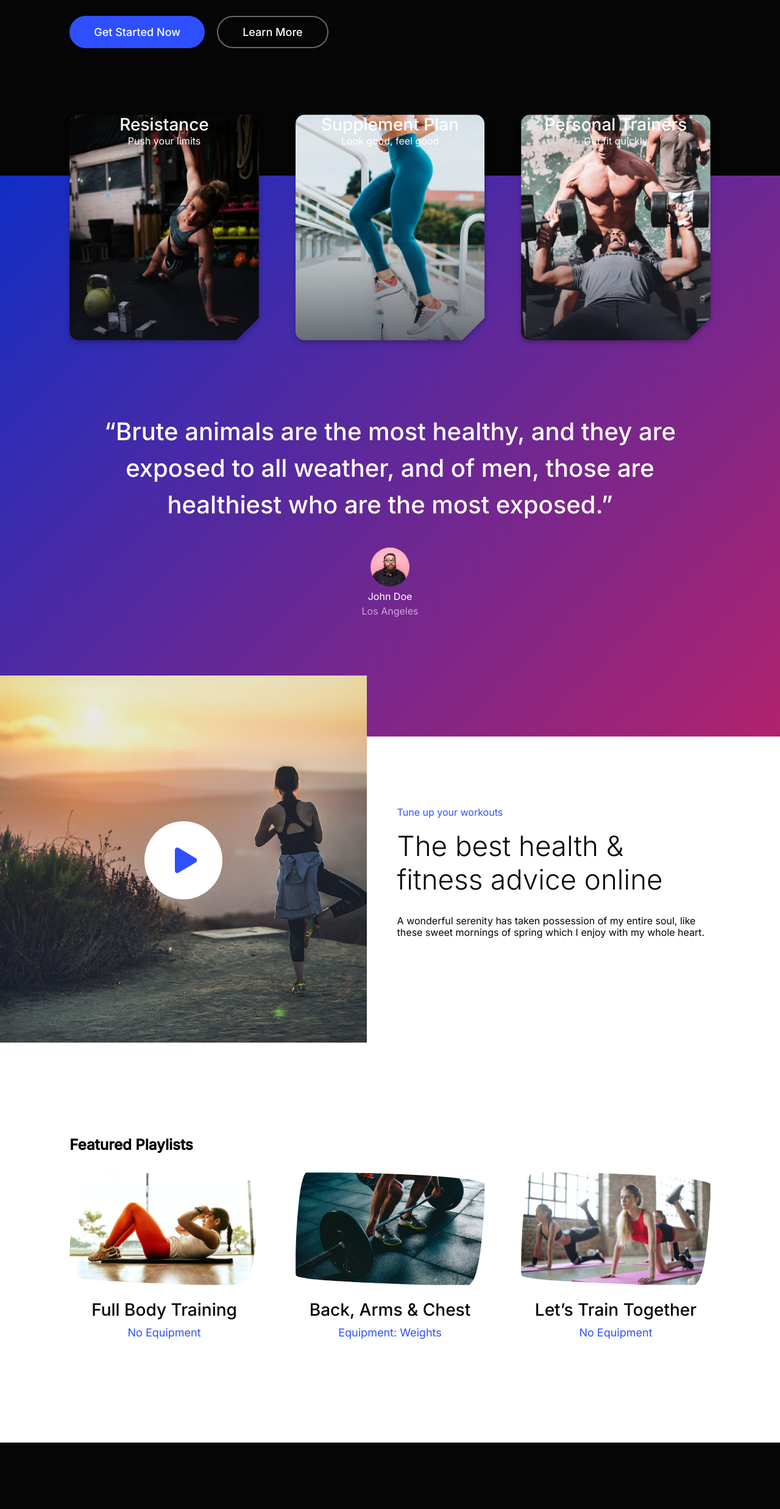
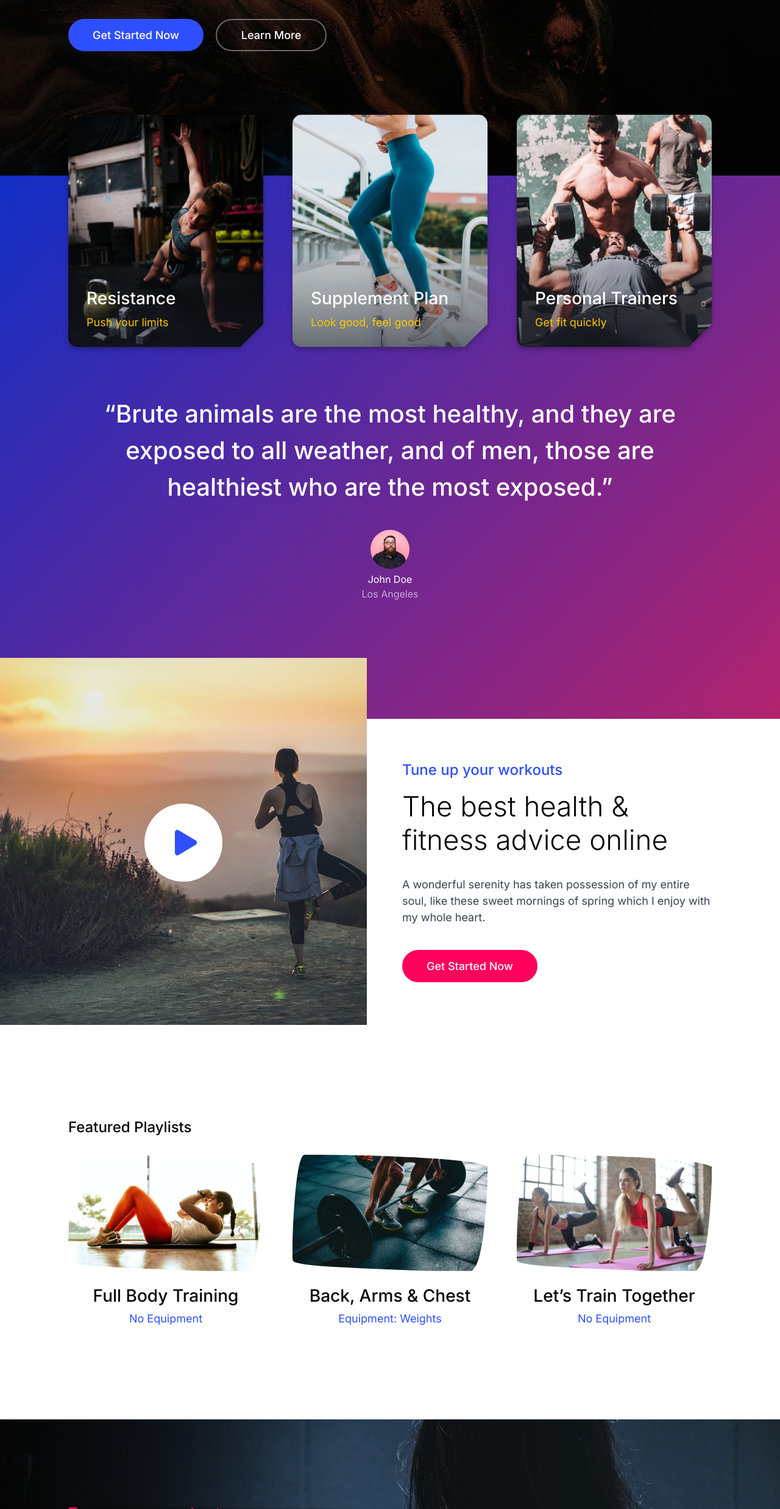
Before and after one commit to rafaelducati/bs-getfit-challenge, a plain HTML site: page index.html in a window 1280 px wide. Shown: the part 325-2800 px from the top of the page at 61% size. Drawn offline with Linux system fonts and the light colour scheme.

Commit message:
Updated cards animations

```diff
--- a/assets/css/style.css
+++ b/assets/css/style.css
@@ -109,8 +109,9 @@ input {
 	--color-yellow: #FFC700;
     --color-black: #050505;
     --color-white: #FFFFFF;
+    --color-text: #394356;
 
-	--spacing--side: calc(150 / 1680 * 100vw);
+	--spacing--side: 8.75vw;
 }
 html, body{
 	width: 100vw;
@@ -155,25 +156,24 @@ a:focus{
 }
 
 
-.button{
+.button {
 	font-size: 18px;
 	font-weight: 500;
 	padding: 16px 40px;
 	border-radius: 30px;
 	display: inline-block;
 	background-color: var(--color-blue);
-	/* transition: border-radius 0.2s ease-out; */
   text-decoration: none;
   width: 100%;
 
 }
 
-.button__primary {
+.button {
   overflow: hidden;
   position: relative;
 }
 
-.button__primary:after {
+.button:after {
   background: #fff;
   content: "";
   height: 155px;
@@ -187,10 +187,30 @@ a:focus{
   opacity: 0.25;
 }
 
-.button__primary:hover {
+.button__secondary{
+	padding: 14px 40px;
+	border: 2px solid rgba(255, 255, 255, 0.4);
+	background-color: transparent;
+    transition: 0.3s;
+}
+.button__tertiary{
+	background-color: var(--color-pink);
+    transition: 0.3s;
+}
+
+.button:hover {
     background: linear-gradient(-225deg, #112EC5 0%, #D92057 125%);
 }
-.button__primary:hover:after {
+
+.button__secondary:hover {
+    background-color: var(--color-pink);
+}
+
+.button__tertiary:hover {
+    background-color: var(--color-blue);
+}
+
+.button:hover:after {
   left: 120%;
   transition: all 550ms cubic-bezier(0.19, 1, 0.22, 1);
 }
@@ -200,16 +220,13 @@ a:focus{
   font-size: 16px;
 }
 
+.button__secondary-span,
+.button__tertiary-span {
+    font-size: 18px;
+}
 
-.button-secondary{
-	padding: 14px 40px;
-	border: 2px solid rgba(255, 255, 255, 0.4);
 
-	background-color: transparent;
-}
-.button-alt{
-	background-color: var(--color-pink);
-}
+
 .container{
 	padding: 0 var(--spacing--side);
 }
@@ -316,6 +333,7 @@ a:focus{
 	transition: width 0.2s ease-out;
 	background-color: var(--color-blue);
 }
+
 .header__link:hover:after{
 	width: calc(100% - 38px);
 }
@@ -323,9 +341,11 @@ a:focus{
 .header__link.button:after{
 	content: none;
 }
+
 .header__close{
 	display: none;
 }
+
 .header__nav--open .header__close{
 	display: block;
 	position: absolute;
@@ -355,7 +375,7 @@ a:focus{
     top: 0;
     width: 100%;
     height: 100%;
-  background: url('images/banner.jpg') no-repeat center center;
+    background: url('../img/banner.jpg') no-repeat center center;
     background-size: cover;
     animation: pulse 20s ease;
 }
@@ -368,9 +388,6 @@ a:focus{
 }
 
 .banner__subtitle {
-    font-size: 20px;
-	font-weight: 500;
-	color: var(--color-pink);
     animation: 1s ease 0.5s both fromLeft;
 }
 
@@ -382,7 +399,7 @@ a:focus{
     animation: 1s ease 1s both fromBottom;
 }
 
-.banner__button-secondary {
+.banner__button__secondary {
     animation: 1s ease 1.25s both fromBottom;
     margin-left: 20px;
 }
@@ -391,19 +408,21 @@ a:focus{
     display: flex;
     align-items: center;
 }
-/*--------------------------------------------------------------
-# Features
---------------------------------------------------------------*/
-.features-and-quote{
+
+/* Features */
+
+.features {
 	background: linear-gradient(-225deg, #112EC5 0%, #D92057 125%);
 	padding-bottom: 180px;
 	text-align: center;
 }
-.features{
-	display: inline-block;
-	margin: -100px 0 60px 0;
+.features__container {
+	margin: 0 0 80px 0;
+    display: grid;
+    grid-template-columns: repeat(1, 1fr);
+    grid-gap: 3.75vw;
 }
-.feature{
+.features__item {
 	flex: 1;
 	position: relative;
 	border-radius: 15px;
@@ -412,28 +431,28 @@ a:focus{
 	filter: drop-shadow(0 4px 4px rgba(0, 0, 0, 0.25));
 }
 
-.feature.loaded:nth-child(1) {
+.features__item.loaded:nth-child(1) {
     animation: 0.5s ease 1s both fromBottom;
 }
-.feature.loaded:nth-child(2){
+.features__item.loaded:nth-child(2){
 	animation: 0.5s ease 1.25s both fromBottom;
 }
-.feature.loaded:nth-child(3){
+.features__item.loaded:nth-child(3){
 	animation: 0.5s ease 1.5s both fromBottom;
 }
-.feature.hidden{
+.features__item.hidden{
 	opacity: 0;
 }
-.feature-inner{
+.features__inner{
 	overflow: hidden;
 	clip-path: polygon(100% 0, 100% 90%, 88% 100%, 0 100%, 0 0);
 }
 
-.feature img{
+.features__image{
 	display: block;
 }
 
-.feature .overlay{
+.features__overlay{
 	position: absolute;
 	top: 0;
 	left: 0;
@@ -441,17 +460,16 @@ a:focus{
 	height: 100%;
 	background: linear-gradient(rgba(22, 26, 37, 0) 50%, rgba(22, 26, 37, 0.6));
 }
-.feature .workouts__content{
+.features__content{
 	text-align: left;
-
 	position: absolute;
 	bottom: 30px;
 	left: 30px;
 }
-.feature .workouts__content h3{
+.features__title {
 	margin-bottom: 0.4em;
 }
-.feature .workouts__content span{
+.features__text {
 	font-size: 18px;
 	color: var(--color-yellow);
 }
@@ -471,6 +489,7 @@ a:focus{
 
 .quote__text.hidden {
     opacity: 0;
+    line-height: 1em;
 }
 
 .quote__text{
@@ -480,7 +499,7 @@ a:focus{
 }
 
 .quote__text.loaded {
-    animation: 1.25s fromTop ease-in-out;
+    animation: 1.25s fromTop ease both;
 }
 
 .quote__card.hidden {
@@ -488,7 +507,7 @@ a:focus{
 }
 
 .quote__card.loaded {
-    animation: 1s fromTop 0.25s ease-in-out both;
+    animation: 1s fromTop 0.25s ease both;
 }
 
 .quote__image {
@@ -538,11 +557,19 @@ a:focus{
 .workouts__video-play-button {
 	max-width: 128px;
 	height: auto;
-
 	position: absolute;
 	top: 50%;
 	left: 50%;
 	transform: translate(-50%, -50%);
+    transition: opacity 0.5s, transform 0.5s;
+
+
+}
+
+.workouts__video:hover .workouts__video-play-button {
+    opacity: 0.5;
+
+
 }
 .workouts__content{
 	padding: 60px var(--spacing--side) 0 var(--spacing--side);
@@ -556,9 +583,14 @@ a:focus{
 }
 .workouts__subtitle{
 	color: var(--color-blue);
+    font-size: 24px;
+	font-weight: 500;
 }
 .workouts__text{
+    font-size: 18px;
 	margin-bottom: 40px;
+    color: var(--color-text);
+    line-height: 150%;
 }
 
 /* modal */
@@ -613,46 +645,54 @@ a:focus{
 	right: 0;
 }
 
-
 /* Playlist  */
 
 .playlists {
-	padding-bottom: 100px;
 	background-color: var(--color-white);
+}
+
+.playlists__inner {
+    display: grid;
+    grid-template-columns: repeat(1, 1fr);
+    grid-gap: 3.75vw;
+}
+
+.playlists__title-main{
     color: var(--color-black);
+	margin-bottom: 30px;
+    font-weight: 500;
 }
-.playlists__title-main{
+.playlists__item,
+.level {
+	text-align: center;
 	margin-bottom: 30px;
 }
-.playlists__item,
-.level{
-	text-align: center;
-	transition: opacity 0.4s, transform 0.4s;
-	margin-bottom: 30px;
+
+.playlists__item.loaded:nth-child(1) {
+    animation: 0.5s ease both fromBottom;
 }
-.playlists__item.hidden,
-.level.hidden{
+.playlists__item.loaded:nth-child(2){
+	animation: 0.5s ease 0.25s both fromBottom;
+}
+.playlists__item.loaded:nth-child(3){
+	animation: 0.5s ease 0.5s both fromBottom;
+}
+
+.playlists__item.hidden{
 	opacity: 0;
-	transform: translateY(100px);
 }
-.playlists__item:nth-child(2),
-.level:nth-child(2){
-	transition-delay: 0.1s;
-}
-.playlists__item:nth-child(3),
-.level:nth-child(3){
-	transition-delay: 0.2s;
-}
-.playlists svg {
+
+.playlists__clip-path {
 	width: 0;
 	height: 0;
 }
 .playlists__image {
-    -webkit-clip-path: url(#svgPath);
-	clip-path: url(#svgPath);
+    -webkit-clip-path: url(#svgClipPath);
+	clip-path: url(#svgClipPath);
 }
 .playlists__title{
 	margin: 20px 0 10px 0;
+    color: var(--color-black);
 }
 .playlists__text {
 	color: var(--color-blue);
@@ -663,7 +703,7 @@ a:focus{
 
 .subscribe {
 	height: 90vh;
-	background: url('images/subscribe.jpg') no-repeat center center;
+	background: url('../img/subscribe.jpg') no-repeat center center;
 	background-size: cover;
 }
 
@@ -693,10 +733,19 @@ a:focus{
 	justify-content: center;
 }
 .subscribe__text{
+    font-size: 18px;
+    line-height: 150%;
 	margin-bottom: 40px;
 }
 .subscribe__form {
     display: flex;
+}
+
+.subscribe__subtitle,
+.banner__subtitle {
+    font-size: 24px;
+    color: var(--color-pink);
+    font-weight: 500;
 }
 
 .subscribe__input,
@@ -737,22 +786,48 @@ a:focus{
 
 .levels{
 	text-align: center;
+	padding: 100px var(--spacing--side);
+    display: grid;
+    grid-template-columns: repeat(1, 1fr);
+    grid-gap: 3.75vw;
+}
 
-	padding: 100px var(--spacing--side);
+.levels__item.loaded:nth-child(1) {
+    animation: 0.5s ease both fromBottom;
+}
+.levels__item.loaded:nth-child(2){
+	animation: 0.5s ease 0.25s both fromBottom;
+}
+.levels__item.loaded:nth-child(3){
+	animation: 0.5s ease 0.5s both fromBottom;
+}
+
+.levels__item.hidden{
+	opacity: 0;
 }
 
 .levels__item {
 	border: 4px solid var(--color-blue);
 	border-radius: 16px;
+	padding: 50px 30px;
+    transition: 1s ease;
+}
 
-	padding: 50px 30px;
+.levels__item:hover {
+    box-shadow: 0px 0px 20px 7px rgba(46,79,255,1);
 }
 
 .levels__icon {
-	height: 7.14vw;
+	height: 8vw;
 	min-height: 80px;
 	width: auto;
 	margin-bottom: 60px;
+    transition: all 2s;
+}
+
+.levels__item:hover .levels__icon{
+
+    transform: scale(1.25);
 }
 
 .levels__subtitle,
@@ -771,10 +846,13 @@ a:focus{
 /* Testimonials */
 
 .testimonials {
+    display: grid;
+    grid-template-columns: repeat(1, 1fr);
+    grid-gap: 3.75vw;
 	text-align: center;
-	padding: 110px var(--spacing--side);
+	padding: 80px var(--spacing--side) 120px;
 	background-color: var(--color-white);
-	color: #394356;
+	color: var(--color-text);
 }
 .testimonials .image{
 	height: 54px;
@@ -789,11 +867,20 @@ a:focus{
 	opacity: 0;
 	transform: translateY(-100px);
 }
-.testimonials__image--wordpress {
-	margin: 6px 0 29px 0;
+
+.testimonials__image-container {
+    display: flex;
+    height: 100px;
+    align-items: center;
+    justify-content: center;
 }
-.testimonials__image--mention {
-	margin: 10px 0 25px 0;
+
+.testimonials__image--meteor {
+    margin-top: -16px;
+}
+.testimonials__text {
+    font-size: 16px;
+    line-height: 150%;
 }
 
 /* Footer */
@@ -820,33 +907,28 @@ a:focus{
     .header__button {
         margin-left: 20px;
     }
-	.features{
-		display: flex;
-		margin: 0 0 120px 0;
+	.features__container{
+        grid-template-columns: repeat(3, 1fr);
 	}
-	.features > article{
-		margin-left: 20px;
-	}
-	.features > article:first-child{
-		margin-left: 0;
-	}
-	.feature{
+
+	.features__item {
 		margin: -100px 0 0 0;
 	}
-	.feature .overlay{
+	.features__overlay{
 		background: linear-gradient(rgba(22, 26, 37, 0.2), rgba(22, 26, 37, 0.8));
 	}
-	.feature .workouts__content{
+	.features__content{
 		bottom: 50%;
 		transform: translateY(50%);
 	}
-	.feature span{
+	.feature__text{
 		font-size: 16px;
 	}
 
 	.subscribe{
 		height: 68vw;
 	}
+
 }
 
 @media screen and (min-width: 960px) {
@@ -859,39 +941,28 @@ a:focus{
 	h3{
 		font-size: 28px;
 	}
-
-	.align-horizontal{
-		display: flex;
-	}
-	.align-horizontal > .feature,
-    .align-horizontal > .playlists__item,
-    .align-horizontal > .testimonials__item,
-    .align-horizontal > .level {
-		margin-left: 60px;
-	}
-	.align-horizontal > .feature:first-child,
-    .align-horizontal > .playlists__item:first-child,
-    .align-horizontal > .testimonials__item:first-child,
-    .align-horizontal > .level:first-child {
-		margin-left: 0;
+    .playlists__inner {
+        grid-template-columns: repeat(3, 1fr);
     }
 
 	.header__list{
 		display: flex;
-
 		position: static;
 		transform: none;
 		opacity: 1;
 		padding-top: 0;
 		transition: none;
 	}
+
 	.header__link{
 		line-height: 80px;
 	}
+
 	.header__link.button{
 		padding: 13px 30px;
 		margin-left: 20px;
 	}
+
 	.header__nav-toggle{
 		display: none;
 	}
@@ -904,10 +975,10 @@ a:focus{
 		margin-bottom: 1em;
 	}
 
-	.feature .overlay{
+	.features__overlay{
 		background: linear-gradient(rgba(22, 26, 37, 0) 50%, rgba(22, 26, 37, 0.6));
 	}
-	.feature .workouts__content{
+	.features__content{
 		bottom: 30px;
 		transform: none;
 	}
@@ -930,13 +1001,10 @@ a:focus{
 		margin: -100px 0 0 0;
 	}
 	.workouts__content{
-		width: 53%;
-		padding: 0 var(--spacing--side) 0 50px;
+		width: 50%;
+		padding: 0 var(--spacing--side) 0 20px;
 	}
 
-	.playlists{
-		padding-bottom: 150px;
-	}
 	.playlists__item,
 	.level{
 		margin-bottom: 0;
@@ -949,12 +1017,12 @@ a:focus{
 	.subscribe{
 		height: 48vw;
 	}
-	.subscribe .overlay{
+	.subscribe__overlay{
 		padding: 0;
 	}
-	.subscribe .content,
-	.subscribe .content-inner{
-		width: 40vw;
+	.subscribe__content,
+	.subscribe__content-inner{
+		width: 50vw;
 	}
 	.subscribe input{
 		font-size: 18px;
@@ -967,25 +1035,29 @@ a:focus{
 		width: auto;
 	}
 
+	.levels {
+		padding: 140px var(--spacing--side);
+        grid-template-columns: repeat(3, 1fr);
+	}
 
-	.levels{
-		padding: 140px var(--spacing--side);
+	.levels__item{
+		padding: 70px 50px;
 	}
-	.levels__item{
-		padding: 70px 54px;
+
+    .testimonials {
+        grid-template-columns: repeat(4, 1fr);
     }
 
 	.testimonials__item{
 		margin-bottom: 0;
 	}
 
-	.footer{
+	.footer {
 		font-size: 16px;
 	}
 }
 
 /* Animations */
-
 
 @keyframes pulse {
   0%{
--- a/index.html
+++ b/index.html
@@ -35,47 +35,47 @@
                 <h2 class="banner__subtitle">Healthy Habits Made Simple</h2>
                 <h1 class="banner__title">The #1 app fitness & nutrition app</h1>
                 <div class="banner__button-container">
-                    <a href="#" class="banner__button-primary button button__primary"><span class="ero__button-primary-span">Get Started Now</span></a>
-                    <a href="#" class="banner__button-secondary button button-secondary">Learn More</a>
+                    <a href="#" class="banner__button-primary button button__primary"><span class="button__tertiary-span">Get Started Now</span></a>
+                    <a href="#" class="banner__button__secondary button button__secondary">Learn More</a>
                 </div>
             </div>
         </section>
 
-        <section class="features-and-quote">
-            <section class="features container align-horizontal">
-                <article class="feature hidden">
-                    <div class="feature-inner">
-                        <img src="assets/img/features-01.jpg" alt="Resistance" />
+        <section class="features">
+            <section class="features__container container">
+                <article class="features__item hidden">
+                    <div class="features__inner">
+                        <img class="features__image" src="assets/img/features-01.jpg" alt="Resistance" />
 
-                        <div class="overlay">
-                            <div class="desc">
-                                <h3>Resistance</h3>
-                                <span>Push your limits</span>
+                        <div class="features__overlay">
+                            <div class="features__content">
+                                <h3 class="features__title">Resistance</h3>
+                                <span class="features__text">Push your limits</span>
                             </div>
                         </div>
 
                     </div>
                 </article>
-                <article class="feature hidden">
-                    <div class="feature-inner">
-                        <img src="assets/img/features-02.jpg" alt="Supplement Plan" />
+                <article class="features__item hidden">
+                    <div class="features__inner">
+                        <img class="features__image" src="assets/img/features-02.jpg" alt="Supplement Plan" />
 
-                        <div class="overlay">
-                            <div class="desc">
-                                <h3>Supplement Plan</h3>
-                                <span>Look good, feel good</span>
+                        <div class="features__overlay">
+                            <div class="features__content">
+                                <h3 class="features__title">Supplement Plan</h3>
+                                <span class="features__text">Look good, feel good</span>
                             </div>
                         </div>
                     </div>
                 </article>
-                <article class="feature hidden">
-                    <div class="feature-inner">
-                        <img src="assets/img/features-03.jpg" alt="Personal Trainers" />
+                <article class="features__item hidden">
+                    <div class="features__inner">
+                        <img class="features__image" src="assets/img/features-03.jpg" alt="Personal Trainers" />
 
-                        <div class="overlay">
-                            <div class="desc">
-                                <h3>Personal Trainers</h3>
-                                <span>Get fit quickly</span>
+                        <div class="features__overlay">
+                            <div class="features__content">
+                                <h3 class="features__title">Personal Trainers</h3>
+                                <span class="features__text">Get fit quickly</span>
                             </div>
                         </div>
                     </div>
@@ -105,7 +105,7 @@
                 <h1 class="workouts__title">The best health & fitness advice online</h1>
                 <p class="workouts__text">A wonderful serenity has taken possession of my entire soul, like these sweet mornings of spring which I enjoy with my whole heart.</p>
 
-                <a class="workouts__link" href="#" class="button button-alt">Get Started Now</a>
+                <a class="button button__tertiary" href="#"><span class="button__tertiary-span">Get Started Now</span></a>
             </article>
 
             <div class="workouts__dialog dialog">
@@ -118,7 +118,7 @@
         <section class="playlists">
             <div class="container">
                 <h2 class="playlists__title-main">Featured Playlists</h2>
-                <div class="playlists__inner align-horizontal">
+                <div class="playlists__inner">
                     <article class="playlists__item hidden">
                         <div class="playlists__image-box">
                             <img class="playlists__image" src="assets/img/playlists-01.jpg" alt="Full Body Training" />
@@ -142,7 +142,7 @@
                     </article>
                 </div>
 
-                <svg viewBox="0 0 420 250" xml:space="preserve">
+                <svg class="playlists__clip-path" viewBox="0 0 420 250" xml:space="preserve">
                     <path class="st0" d="M290,249.3c-66.8-1.2-139.9-3.6-176-5.8c-56.2-3.5-88.1-6.9-104.3-11.1c-10.3-2.6-9.7-1.3-9.7-21.9
                     c0-55.3,4.6-128.3,10.6-167c4.2-27.4,9-41.8,14.3-43.2C28-0.5,131.3,0.7,173.4,2c125,3.9,208.8,10.8,236.7,19.6
                     c4.2,1.3,8.2,3.1,8.9,4c1,1.2,1.2,7.8,0.6,31.2c-2.2,98.3-13.3,174.3-27.6,189.3l-3.7,3.9l-42.4-0.2
@@ -151,7 +151,7 @@
 
 
                 <svg>
-                    <clipPath id="svgPath" clipPathUnits="objectBoundingBox">
+                    <clipPath id="svgClipPath" clipPathUnits="objectBoundingBox">
                         <path d="M0.69 1C0.53 0.99 0.36 0.98 0.27 0.97C.13765 0.96 0.06 0.946 0.023 0.93C-0.0014 0.919 0.00001556 0.92 0.00001556 0.84C0.00001556 0.62 0.010969 0.33 0.025 0.174C0.035 0.064 0.047 0.0066 0.059 0.001032C0.0667 -0.00217 0.31 0.0026 0.41 0.0078C0.71 0.0234 0.91 0.05 0.97657 0.086C0.986576 0.095 0.996 0.0986 1 0.1C1 0.107 1 0.133 1 0.227C0.99 0.62 0.9675 0.92 0.93 0.98L0.92 1L0.82 1C0.768 1 0.71 1 0.69 1Z"></path>
                     </clipPath>
                 </svg>
@@ -162,7 +162,7 @@
             <article class="subscribe__overlay">
                 <div class="subscribe__content hidden">
                     <div class="subscribe__content-inner">
-                        <h2 class="subscribe__subtitle">Tune up your workouts</h2>
+                        <span class="subscribe__subtitle">Tune up your workouts</span>
                         <h1 class="subscribe__title">Subscribe to our weekly giveaways & subscribes</h1>
 
                         <p class="subscribe__text">A wonderful serenity has taken possession of my entire soul, like these sweet mornings of spring which I enjoy with my whole heart.</p>
@@ -176,23 +176,23 @@
             </article>
         </section>
 
-        <section class="levels align-horizontal">
+        <section class="levels">
             <article class="levels__item hidden">
-                <img class="levels__image" src="assets/img/level-beginner-icon.svg" alt="Beginner Level" class="levels__icon" />
+                <img class="levels__icon" src="assets/img/level-beginner-icon.svg" alt="Beginner Level" class="levels__icon" />
 
                 <h3 class="levels__title">Beginner</h3>
                 <span class="levels__subtitle">Haven't been to the gym for a while?</span>
                 <p class="levels__text">A wonderful serenity has taken possession of my entire soul, like these sweet mornings of spring which I enjoy with my whole heart.</p>
             </article>
             <article class="levels__item hidden">
-                <img class="levels__image" src="assets/img/level-active-icon.svg" alt="Active Level" class="levels__icon" />
+                <img class="levels__icon" src="assets/img/level-active-icon.svg" alt="Active Level" class="levels__icon" />
 
                 <h3 class="levels__title">Active</h3>
                 <span class="levels__subtitle">Want to bring your routine up a notch?</span>
                 <p class="levels__text">A wonderful serenity has taken possession of my entire soul, like these sweet mornings of spring which I enjoy with my whole heart.</p>
             </article>
             <article class="levels__item hidden">
-                <img class="levels__image" src="assets/img/level-advanced-icon.svg" alt="Advanced Level" class="levels__icon" />
+                <img class="levels__icon" src="assets/img/level-advanced-icon.svg" alt="Advanced Level" class="levels__icon" />
 
                 <h3 class="levels__title">Advanced</h3>
                 <span class="levels__subtitle">Need to conquer a new fitness challenge?</span>
@@ -200,34 +200,30 @@
             </article>
         </section>
 
-        <section class="testimonials align-horizontal">
+        <section class="testimonials">
             <article class="testimonials__item hidden">
                 <div class="testimonials__image-container">
                     <img class="testimonials__image testimonials__image--wordpress" src="assets/img/wordpress-logo.svg" alt="WordPress" />
                 </div>
-
-                <p>A wonderful serenity has taken possession of my entire soul, like these sweet mornings of spring which I enjoy with my whole heart.</p>
+                <p class="testimonials__text">A wonderful serenity has taken possession of my entire soul, like these sweet mornings of spring which I enjoy with my whole heart.</p>
             </article>
             <article class="testimonials__item hidden">
                 <div class="testimonials__image-container">
                     <img class="testimonials__image testimonials__image--mention" src="assets/img/mention-logo.svg" alt="Mention" />
                 </div>
-
-                <p>A wonderful serenity has taken possession of my entire soul, like these sweet mornings of spring which I enjoy with my whole heart.</p>
+                <p class="testimonials__text">A wonderful serenity has taken possession of my entire soul, like these sweet mornings of spring which I enjoy with my whole heart.</p>
             </article>
             <article class="testimonials__item hidden">
                 <div class="testimonials__image-container">
                     <img class="testimonials__image testimonials__image--meteor" src="assets/img/meteor-logo.svg" alt="Meteor" />
                 </div>
-
-                <p>A wonderful serenity has taken possession of my entire soul, like these sweet mornings of spring which I enjoy with my whole heart.</p>
+                <p class="testimonials__text">A wonderful serenity has taken possession of my entire soul, like these sweet mornings of spring which I enjoy with my whole heart.</p>
             </article>
             <article class="testimonials__item hidden">
                 <div class="testimonials__image-container">
                     <img class="testimonials__image testimonials__image--angular" src="assets/img/angular-logo.svg" alt="Angular" />
                 </div>
-
-                <p>A wonderful serenity has taken possession of my entire soul, like these sweet mornings of spring which I enjoy with my whole heart.</p>
+                <p class="testimonials__text">A wonderful serenity has taken possession of my entire soul, like these sweet mornings of spring which I enjoy with my whole heart.</p>
             </article>
         </section>
     </main>
```
Lines whose indentation alone changed are shown as unchanged.
